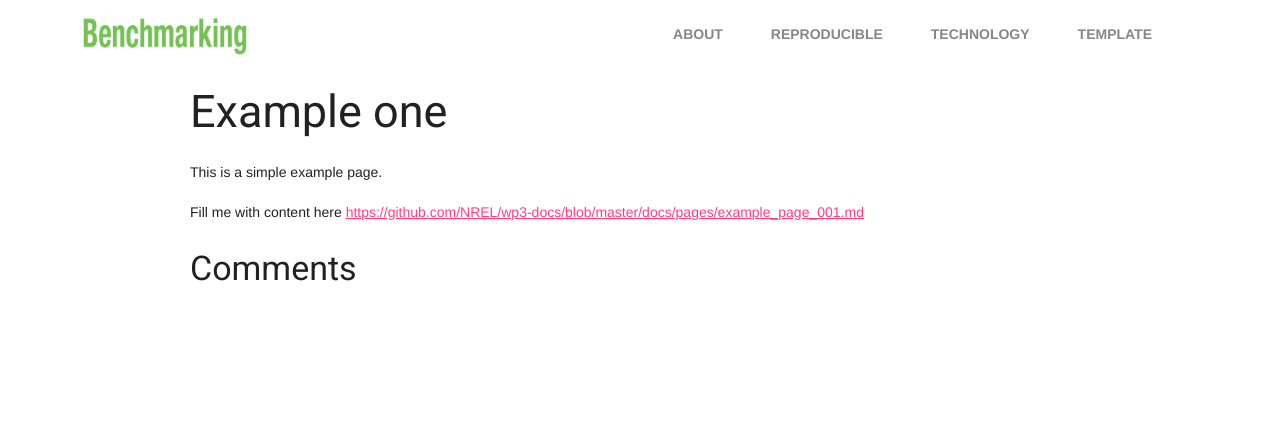
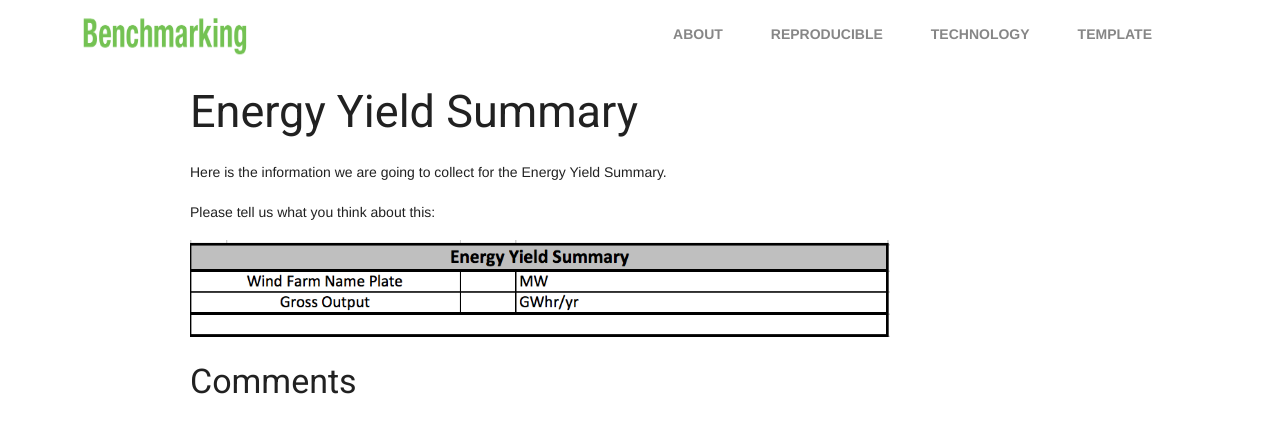
Before and after one commit to NREL/wp3-docs, a Jekyll site: the page built from docs/pages/example_page_001.md, in a window 1280 px wide. Shown: the top 433 px of the page. Built offline with Jekyll 4.4.1, drawn with Linux system fonts in a browser that asks for light colours; comment, search, counter and statistics services are not loaded.

Commit message:
A example

```diff
--- a/docs/pages/example_page_001.md
+++ b/docs/pages/example_page_001.md
@@ -1,12 +1,15 @@
 ---
 layout: page
 comments: true
-title: Example one  # <- you can change this
-permalink: example_one  # < - and this too
+title: Energy Yield Summary  # <- you can change this
+permalink: energy_yield_summary  # < - and this too
 group: pages
 ---
 
-This is a simple example page.
+Here is the information we are going to collect for the Energy Yield Summary.
 
-Fill me with content here
-[https://github.com/NREL/wp3-docs/blob/master/docs/pages/example_page_001.md](https://github.com/NREL/wp3-docs/blob/master/docs/pages/example_page_001.md)
+Please tell us what you think about this:
+
+<img class="wra-image"
+     style="width: 700px"
+     src="{{ site.baseurl }}/assets/images/EnergyYieldSummary.png">
```
Also changed, not shown: docs/assets/images/EnergyYieldSummary.png (added), docs/assets/images/WakeEffect.png (added).
